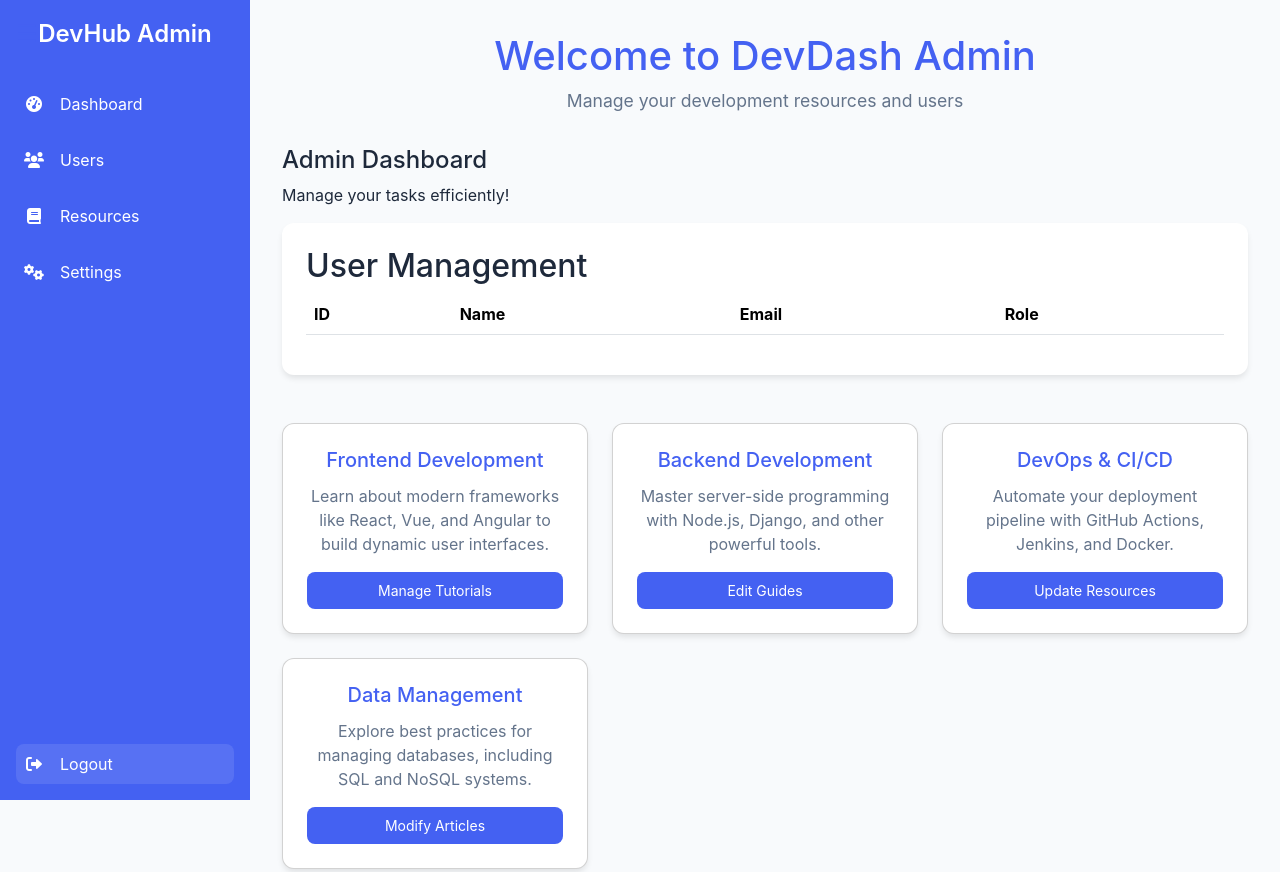
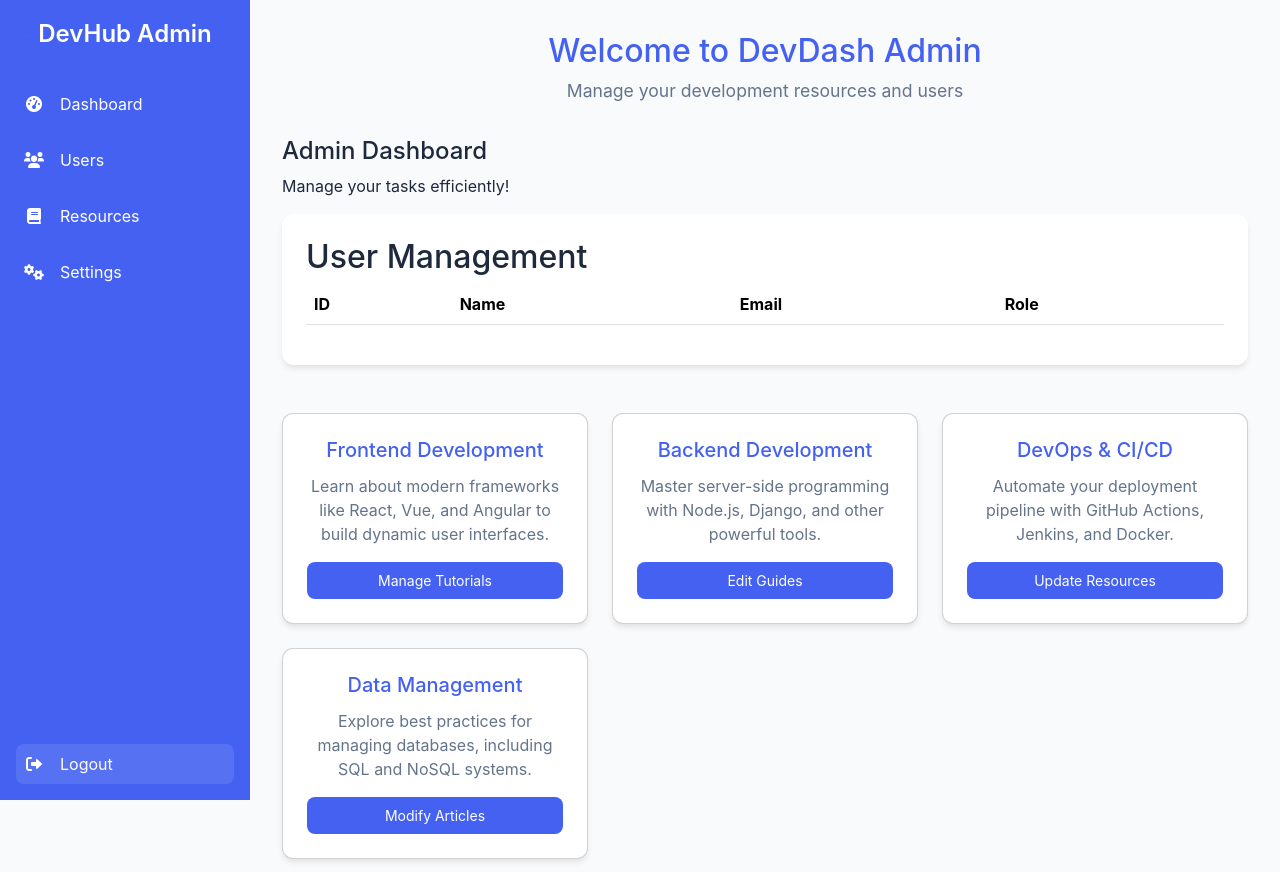
Before and after one commit to SoulSej10/FinalExamSia, a plain HTML site: page SIA_Activity/Activity_Pages/admin.html in a window 1280 px wide. Shown: the top 872 px of the page. Drawn offline with nearby package versions, Linux system fonts and the light colour scheme; no server answers; sample sign-in values are in the browser's storage.

Commit message:
admin page

```diff
--- a/SIA_Activity/Activity_Pages/admin.html
+++ b/SIA_Activity/Activity_Pages/admin.html
@@ -144,7 +144,7 @@
     }
 
     .header h1 {
-        font-size: 2.5rem;
+        font-size: 2rem;
         margin-bottom: 0.5rem;
         color: #4461F2;
     }
@@ -163,7 +163,7 @@
 
     .card {
         background: white;
-        border-radius: 12px;
+        border-radius: 11px;
         padding: 1.5rem;
         text-align: center;
         box-shadow: 0 4px 6px -1px rgb(0 0 0 / 0.1);
```
